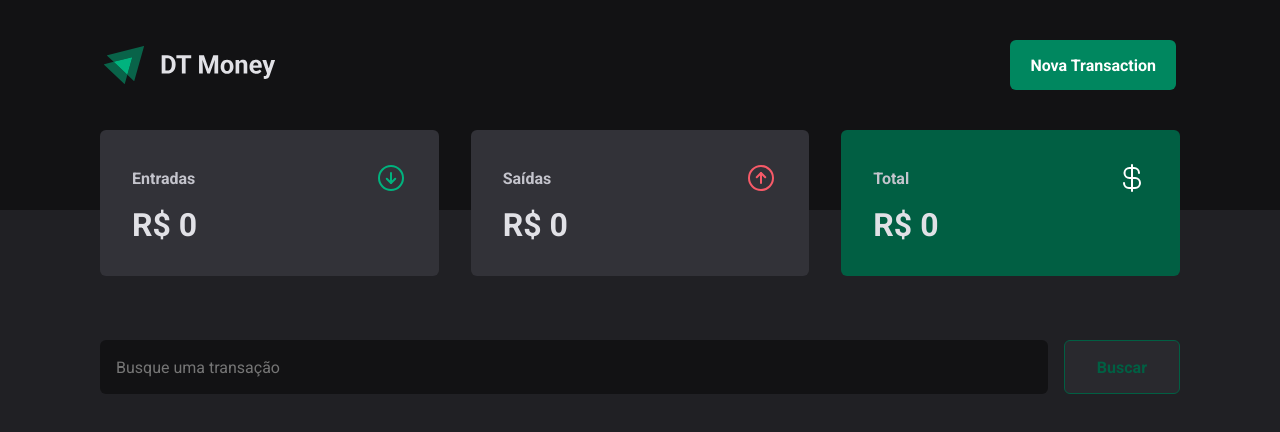
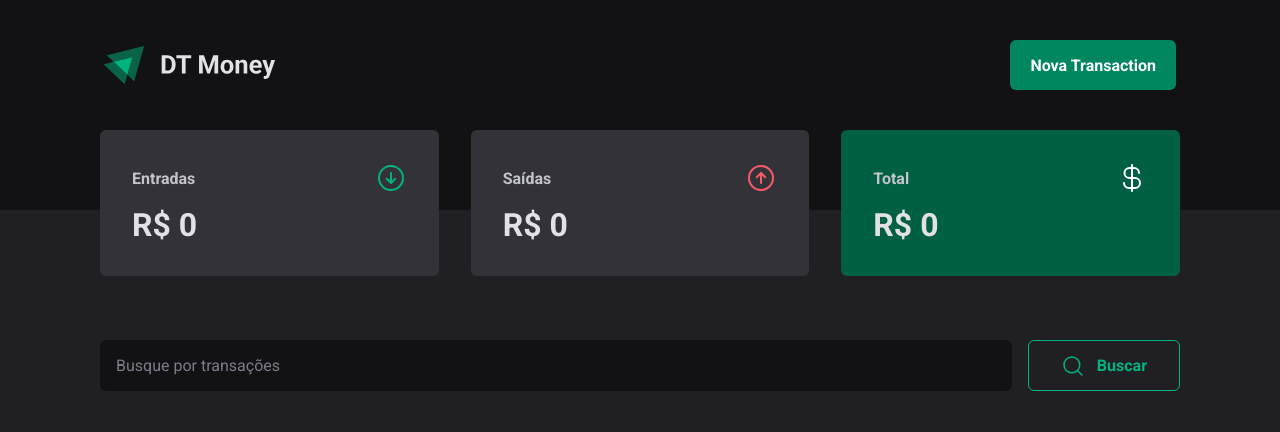
Before and after one commit to Anathangv/reactjs_ignitecourse_dt_money, a React (Vite) app: page / in a window 1280 px wide. Shown: the top 432 px of the page. Built offline with nearby package versions, Linux system fonts and the light colour scheme.

Commit message:
fix: include icon on search button and moved search component into table of transactions

```diff
--- a/src/pages/Home/components/Search/index.tsx
+++ b/src/pages/Home/components/Search/index.tsx
@@ -4,6 +4,7 @@ import * as zod from 'zod'
 import { zodResolver } from '@hookform/resolvers/zod'
 import { useContext } from 'react'
 import { TransactionContext } from '../../../../contexts/TransactionProvider'
+import { MagnifyingGlass } from 'phosphor-react'
 
 const searchDataSchema = zod.object({
   search: zod.string(),
@@ -27,8 +28,14 @@ export function Search() {
       onSubmit={handleSubmit(handleSearchTransaction)}
       action=""
     >
-      <InputSearch placeholder="Busque uma transação" {...register('search')} />
-      <ButtonSearch type="submit">Buscar</ButtonSearch>
+      <InputSearch
+        placeholder="Busque por transações"
+        {...register('search')}
+      />
+      <ButtonSearch type="submit">
+        <MagnifyingGlass size={24} />
+        Buscar
+      </ButtonSearch>
     </SearchFormContainer>
   )
 }
--- a/src/pages/Home/components/Search/styles.ts
+++ b/src/pages/Home/components/Search/styles.ts
@@ -10,25 +10,32 @@ export const SearchFormContainer = styled.form`
 export const InputSearch = styled.input`
   border-radius: 6px;
   padding: 1rem;
-  color: ${(props) => props.theme.white};
+  color: ${(props) => props.theme['gray-300']};
   background-color: ${(props) => props.theme['gray-900']};
   border: none;
   flex-grow: 1;
+
+  &::placeholder {
+    color: ${(props) => props.theme['gray-500']};
+  }
 `
 export const ButtonSearch = styled.button`
-  height: 3.375rem;
+  display: flex;
+  justify-content: center;
+  align-items: center;
+  gap: 0.75rem;
   padding: 0 2rem;
-  color: ${(props) => props.theme['green-700']};
   font-weight: 700;
-  background-color: ${(props) => props.theme['gray-700']};
-  border: 1px solid ${(props) => props.theme['green-700']};
+  color: ${(props) => props.theme['green-300']};
+  background: transparent;
+  border: 1px solid ${(props) => props.theme['green-300']};
   border-radius: 6px;
-  transition: 0.4s;
 
   &:hover {
     cursor: pointer;
-    background-color: ${(props) => props.theme['green-300']};
-    border-color: ${(props) => props.theme['green-300']};
+    background-color: ${(props) => props.theme['green-500']};
+    border-color: ${(props) => props.theme['green-500']};
     color: ${(props) => props.theme.white};
+    transition: background-color 0.4s, color 0.4s, border-color 0.4s;
   }
 `
--- a/src/pages/Home/components/Table/index.tsx
+++ b/src/pages/Home/components/Table/index.tsx
@@ -1,5 +1,6 @@
 import { useContext } from 'react'
 import { TransactionContext } from '../../../../contexts/TransactionProvider'
+import { Search } from '../Search'
 import { TableRow } from '../TableRow'
 import { TableContainer } from './styles'
 
@@ -7,6 +8,9 @@ export function Table() {
   const { filteredTransactions } = useContext(TransactionContext)
 
   return (
+    <>
+      <Search />
+
       <TableContainer>
         <tbody>
           {filteredTransactions &&
@@ -18,5 +22,6 @@ export function Table() {
             ))}
         </tbody>
       </TableContainer>
+    </>
   )
 }
--- a/src/pages/Home/index.tsx
+++ b/src/pages/Home/index.tsx
@@ -1,6 +1,5 @@
 import { Header } from '../../components/Header'
 import { Dashboard } from './components/Dashboard'
-import { Search } from './components/Search'
 import { Table } from './components/Table'
 import { HomeContainer } from './styles'
 
@@ -28,7 +27,6 @@ export function Home() {
       <Header />
       <HomeContainer>
         <Dashboard />
-        <Search />
         <Table />
       </HomeContainer>
     </>
```
Lines whose indentation alone changed are shown as unchanged.
